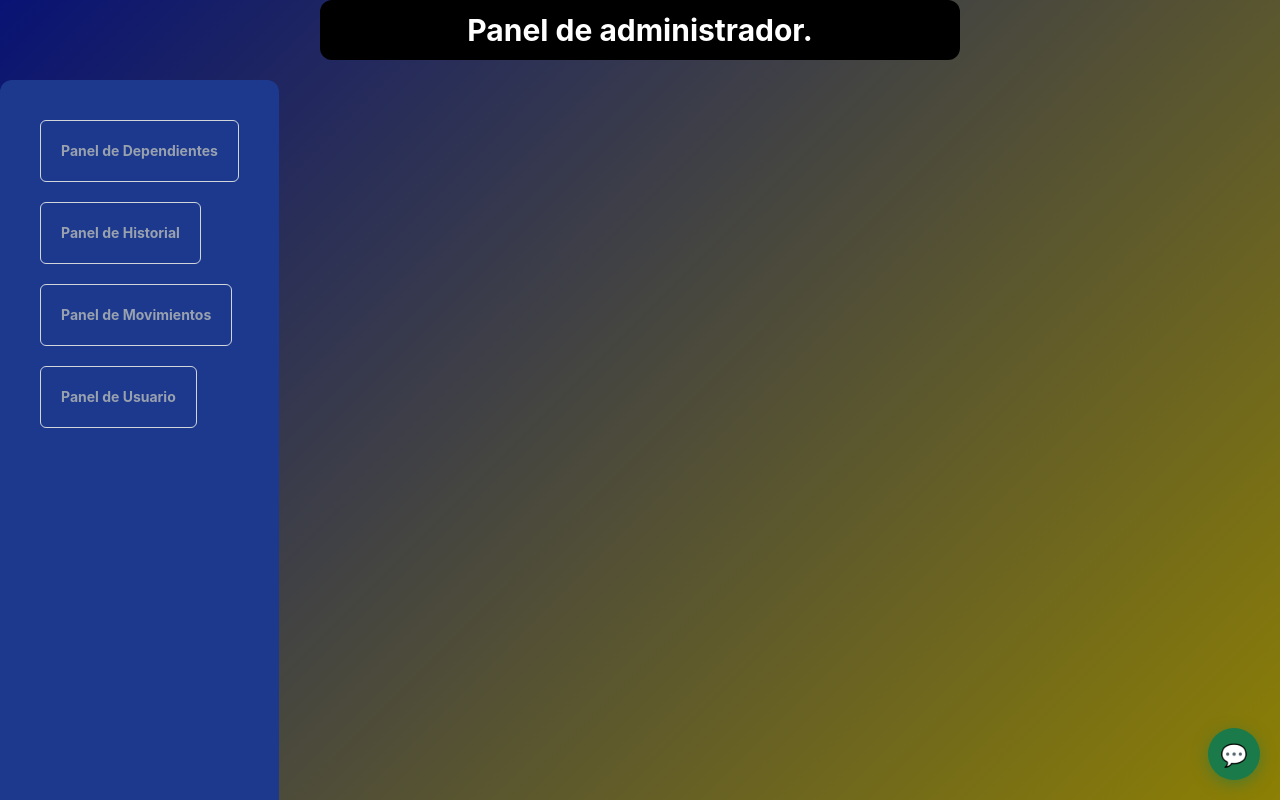
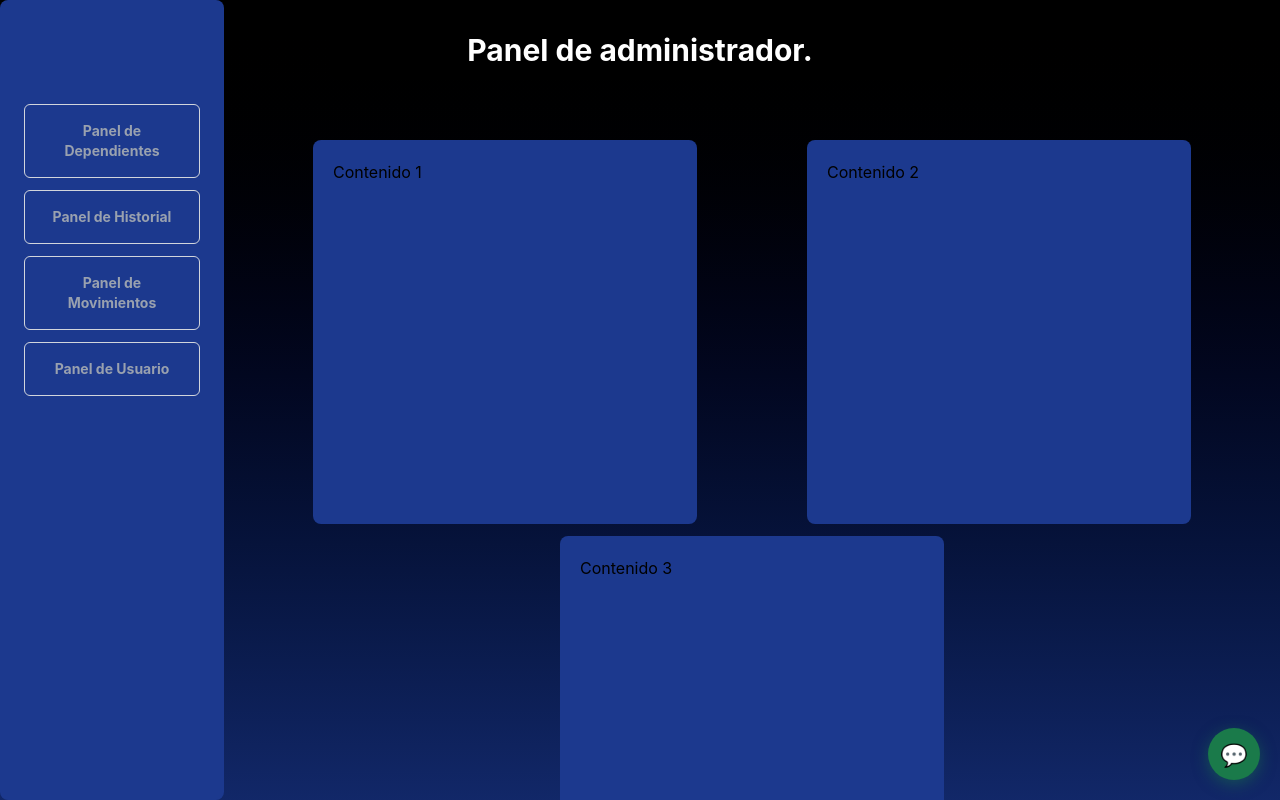
Before and after one commit to SENA-proyect/Ahorrapp-REACT, a React (Vite) app in the folder Frontend/: page /PanelAdmin in a window 1280 px wide. Shown: the top 800 px of the page. Built offline with nearby package versions, Linux system fonts and the light colour scheme.

Commit message:
Creacion de estrucutura de panel de admin.

```diff
--- a/Frontend/src/components/PanelAdmin.jsx
+++ b/Frontend/src/components/PanelAdmin.jsx
@@ -2,40 +2,80 @@ import { Link } from 'react-router-dom'
 
 export default function PanelAdmin() {
   return (
-    <div style={{ minHeight: '100vh', background: 'linear-gradient(135deg, #081374ff, #928400ff)' }}>
+    <div className='min-h-screen bg-gradient-to-b from-black to-blue-900 flex flex-col'>
 
-      {/* TABLAS GENERALES */}
-      <div className="inf-container">
-        <h2 className='text-white font-bold text-3xl mb-5 bg-black w-1/2 rounded-xl p-3 text-center mx-auto'>Panel de administrador.</h2>
-        <section className=' flex flex-col w-fit justify-left align-left h-screen rounded-r-[50px]'>
-        <ul className="flex flex-col justify-top h-full bg-blue-900 p-10 rounded-xl gap-5">
+      <header className='p-5'>
+        <h2 className='text-white font-bold text-3xl bg-black w-1/2 rounded-xl p-3 text-center mx-auto'>
+          Panel de administrador.
+        </h2>
+      </header>
 
-          <li className="">
+      {/* flex-1 hace que el main ocupe todo el espacio sobrante */}
+      {/* relative aquí es importante para que el sidebar fixed */}
+      {/* se posicione relativo a la pantalla y no al main */}
+      <main className='flex flex-1 relative'>
+
+        {/* Sidebar */}
+        {/* top-0 left-0 → pegado arriba a la izquierda de la pantalla */}
+        {/* w-56 → ancho fijo, sin esto fixed no sabe qué tan ancho ser */}
+        {/* overflow-y-auto → si los items no caben, hace scroll solo en el sidebar */}
+        {/* z-10 → lo pone encima del contenido si se solapan */}
+        <div className='bg-blue-900 rounded-lg p-6 fixed top-0 left-0 w-56 h-screen overflow-y-auto z-10'>
+          <ul className='flex flex-col gap-3 mt-20'>
+            {/* mt-20 → empuja los items hacia abajo para que no queden */}
+            {/* tapados por el header que también ocupa espacio arriba */}
+
+            <li>
               <Link to="/PanelDependientes">
-              <button className='p-5 border-gray-300 rounded-md border-1 text-gray-400 hover:text-white text-sm font-bold cursor-pointer transition-all duration-300'>Panel de Dependientes</button>
+                {/* w-full → el botón ocupa todo el ancho del sidebar */}
+                <button className='w-full p-4 border border-gray-300 rounded-md text-gray-400 hover:text-white text-sm font-bold cursor-pointer transition-all duration-300'>
+                  Panel de Dependientes
+                </button>
               </Link>
             </li>
 
-          <li className="">
+            <li>
               <Link to="/PanelHistorial">
-              <button className='p-5 border-gray-300 rounded-md border-1 text-gray-400 hover:text-white text-sm font-bold cursor-pointer transition-all duration-300'>Panel de Historial</button>
+                <button className='w-full p-4 border border-gray-300 rounded-md text-gray-400 hover:text-white text-sm font-bold cursor-pointer transition-all duration-300'>
+                  Panel de Historial
+                </button>
               </Link>
             </li>
 
-          <li className="">
+            <li>
               <Link to="/PanelMovimientos">
-              <button className='p-5 border-gray-300 rounded-md border-1 text-gray-400 hover:text-white text-sm font-bold cursor-pointer transition-all duration-300'>Panel de Movimientos</button>
+                <button className='w-full p-4 border border-gray-300 rounded-md text-gray-400 hover:text-white text-sm font-bold cursor-pointer transition-all duration-300'>
+                  Panel de Movimientos
+                </button>
               </Link>
             </li>
 
-          <li className="">
+            <li>
               <Link to="/PanelUsuarios">
-              <button className='p-5 border-gray-300 rounded-md border-1 text-gray-400 hover:text-white text-sm font-bold cursor-pointer transition-all duration-300'>Panel de Usuario</button>
+                <button className='w-full p-4 border border-gray-300 rounded-md text-gray-400 hover:text-white text-sm font-bold cursor-pointer transition-all duration-300'>
+                  Panel de Usuario
+                </button>
               </Link>
             </li>
+
           </ul>
+        </div>
+
+        <section className='flex flex-wrap justify-around flex-1 p-10 gap-3 ml-56'>
+          <section className='bg-blue-900 rounded-lg p-5 w-96 h-96'>
+            <p>Contenido 1</p>
           </section>
-      </div>
+          <section className='bg-blue-900 rounded-lg p-5 w-96 h-96'>
+            <p>Contenido 2</p>
+          </section>
+          <section className='bg-blue-900 rounded-lg p-5 w-96 h-96'>
+            <p>Contenido 3</p>
+          </section>
+        </section>
+
+      </main>
+
+      <footer className='p-5'></footer>
 
     </div>
   )
```
Lines whose indentation alone changed are shown as unchanged.
